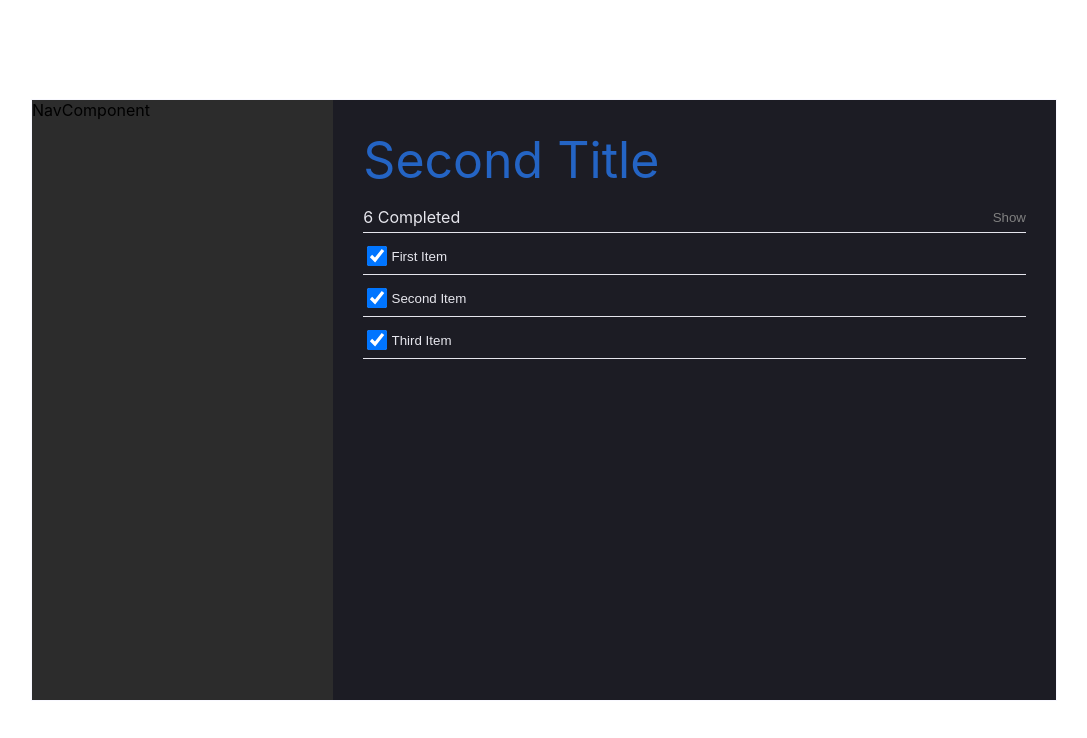
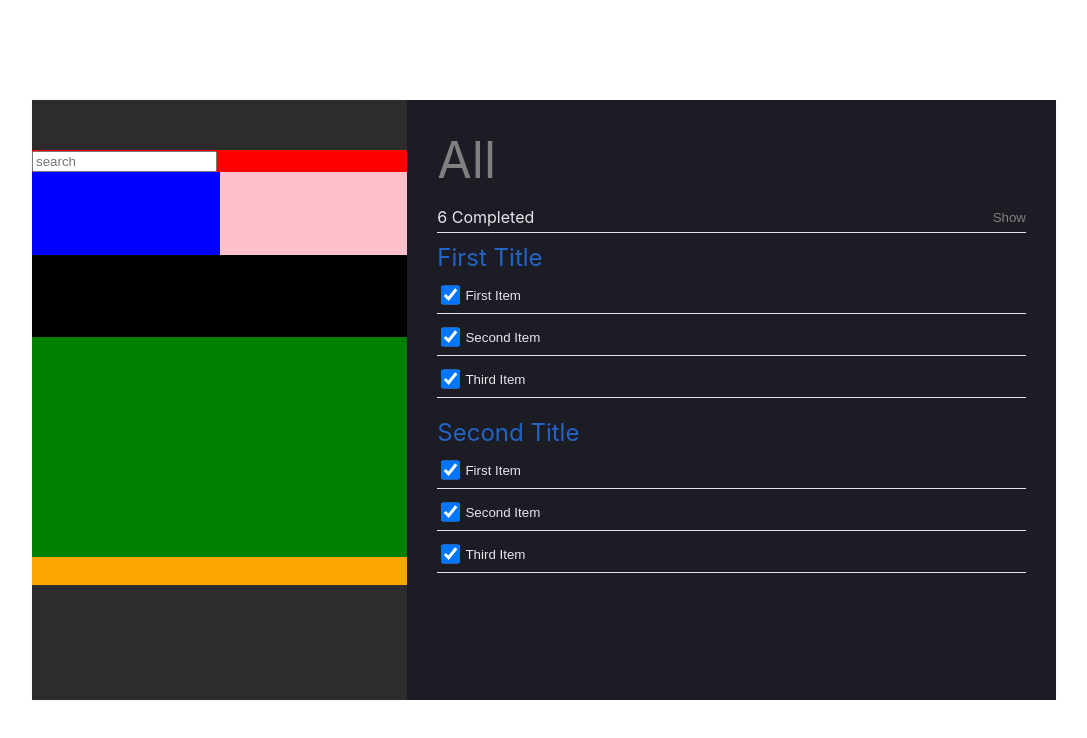
Before and after one commit to AdityaSharma6/todo-app-frontend, a React (Create React App) app: page / in a window 1280 px wide. Shown: the top 738 px of the page, without its empty margins (96-1183 px from the left). Built offline with nearby package versions, Linux system fonts and the light colour scheme.

Commit message:
Fixed Nav Adjustment Bug

```diff
--- a/src/App.tsx
+++ b/src/App.tsx
@@ -51,7 +51,7 @@ var dummyList2: List = {
 var dummyLists: List[] = [dummyList, dummyList2];
 
 var dummyBody: Body = {
-    displayStatus: DisplayStatus.PersonalLists,
+    displayStatus: DisplayStatus.All,
     personalListName: 'Second Title',
     lists: dummyLists,
 };
--- a/src/BodyComponentFolder/BodyComponent.tsx
+++ b/src/BodyComponentFolder/BodyComponent.tsx
@@ -26,10 +26,10 @@ export const BodyComponent: FunctionComponent<Body> = (props: Body) => {
         }
     };
 
-    const countCompleted = () => {
+    const countCompleted = (lists: List[]) => {
         let count = 0;
-        for (let i: number = 0; i < props.lists.length; i++) {
-            const list: List = props.lists[i];
+        for (let i: number = 0; i < lists.length; i++) {
+            const list: List = lists[i];
             for (let j: number = 0; j < list.items.length; j++) {
                 const item = list.items[j];
                 if (item.completedStatus) {
@@ -49,6 +49,21 @@ export const BodyComponent: FunctionComponent<Body> = (props: Body) => {
             );
         } else {
             return;
+        }
+    };
+
+    const getListsToDisplay = () => {
+        if (props.displayStatus === DisplayStatus.All) {
+            return props.lists;
+        } else if (props.displayStatus === DisplayStatus.PersonalLists) {
+            const selectedList = props.lists.filter(value => {
+                return value.title === props.personalListName;
+            });
+            return selectedList;
+        } else if (props.displayStatus === DisplayStatus.Scheduled) {
+            return [];
+        } else {
+            return [];
         }
     };
 
@@ -87,7 +102,7 @@ export const BodyComponent: FunctionComponent<Body> = (props: Body) => {
             <div className={'todo-display-status-container'}>
                 {displayStatus()}
             </div>
-            {countCompleted()}
+            {countCompleted(getListsToDisplay())}
             {accumulateLists()}
         </div>
     );
--- a/src/NavComponentFolder/NavComponent.css
+++ b/src/NavComponentFolder/NavComponent.css
@@ -1,10 +1,49 @@
-@media (max-width: 800px) {
+.todo-navbar-container {
+    background-color: var(--light-grey);
+    display: grid;
+    flex-grow: 1;
+    grid-template-columns: 50% 50%;
+    grid-template-rows: 4% 15% 15% 40% 5%;
+    grid-template-areas:
+        'search search'
+        'today scheduled'
+        'all-notifs all-notifs'
+        'reminders reminders'
+        'add-list add-list';
+    padding-top: 50px;
+}
+
+.searchbox-container {
+    grid-area: search;
+    background-color: red;
+}
+
+.today-filter-container {
+    grid-area: today;
+    background-color: blue;
+}
+
+.scheduled-filter-container {
+    grid-area: scheduled;
+    background-color: pink;
+}
+
+.all-filter-container {
+    grid-area: all-notifs;
+    background-color: black;
+}
+
+.reminders-container {
+    grid-area: reminders;
+    background-color: green;
+}
+
+.add-list-button-container {
+    grid-area: add-list;
+    background-color: orange;
+}
+@media (max-width: 850px), (max-height: 700px) {
     .todo-navbar-container {
         display: none;
     }
 }
-
-.todo-navbar-container {
-    background-color: var(--light-grey);
-    flex-grow: 1;
-}
--- a/src/NavComponentFolder/NavComponent.tsx
+++ b/src/NavComponentFolder/NavComponent.tsx
@@ -2,5 +2,16 @@ import { FunctionComponent } from 'react';
 import './NavComponent.css';
 
 export const NavComponent: FunctionComponent = () => {
-    return <div className={'todo-navbar-container'}> NavComponent </div>;
+    return (
+        <div className={'todo-navbar-container'}>
+            <div className={'searchbox-container'}>
+                <input type={'text'} placeholder={'search'} />
+            </div>
+            <div className={'today-filter-container'}></div>
+            <div className={'scheduled-filter-container'}></div>
+            <div className={'all-filter-container'}></div>
+            <div className={'reminders-container'}></div>
+            <div className={'add-list-button-container'}></div>
+        </div>
+    );
 };
```
